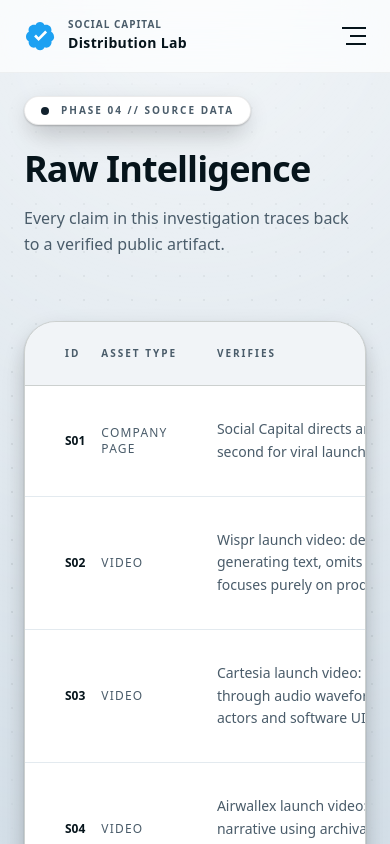
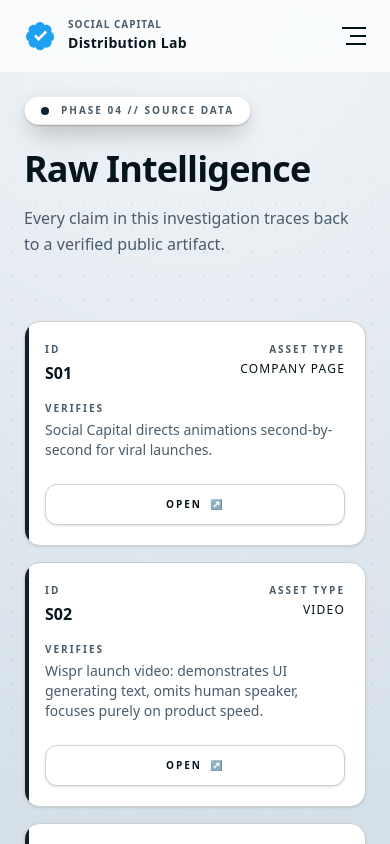
Before and after one commit to DeviPadmavathi-LE/social-capital-launch-video-research, a Next.js app: page /sources in a window 390 px wide. Shown: the top 844 px of the page. Built offline with nearby package versions, Linux system fonts and the light colour scheme.

Commit message:
Update sources page

```diff
--- a/app/sources/page.tsx
+++ b/app/sources/page.tsx
@@ -22,8 +22,45 @@
         </p>
       </div>
 
-      <div className="bg-white rounded-[2rem] overflow-hidden relative z-10 border border-[#CCD0CF] premium-shadow">
-        <div className="overflow-x-auto">
+      <div className="relative z-10">
+        {/* Mobile View: Stacked Cards */}
+        <div className="md:hidden space-y-4">
+          {sources.map((src) => (
+            <div key={src.id} className="bg-white border border-[#CCD0CF] rounded-2xl p-5 shadow-sm space-y-4 relative overflow-hidden group hover:bg-[#11212D] transition-colors duration-500">
+              <div className="absolute top-0 left-0 w-1 h-full bg-[#11212D] group-hover:bg-white transition-colors duration-500"></div>
+
+              <div className="flex justify-between items-start">
+                <div>
+                  <p className="text-[10px] font-mono font-bold tracking-[0.2em] text-[#4A5C6A] uppercase mb-1 group-hover:text-[#9BA8AB] transition-colors duration-300">ID</p>
+                  <p className="font-mono font-bold text-[#06141B] group-hover:text-white transition-colors duration-300">{src.id}</p>
+                </div>
+                <div className="text-right">
+                  <p className="text-[10px] font-mono font-bold tracking-[0.2em] text-[#4A5C6A] uppercase mb-1 group-hover:text-[#9BA8AB] transition-colors duration-300">Asset Type</p>
+                  <p className="text-xs font-mono uppercase tracking-widest text-[#06141B] group-hover:text-white transition-colors duration-300">{src.type}</p>
+                </div>
+              </div>
+
+              <div>
+                <p className="text-[10px] font-mono font-bold tracking-[0.2em] text-[#4A5C6A] uppercase mb-1 group-hover:text-[#9BA8AB] transition-colors duration-300">Verifies</p>
+                <p className="text-sm font-medium text-[#4A5C6A] group-hover:text-[#CCD0CF] transition-colors duration-300">{src.verifies}</p>
+              </div>
+
+              <div className="pt-2">
+                <a
+                  href={src.url}
+                  target="_blank"
+                  rel="noopener noreferrer"
+                  className="w-full justify-center inline-flex items-center gap-2 px-5 py-3 bg-white border border-[#CCD0CF] text-[#06141B] rounded-xl text-[10px] font-mono font-bold uppercase tracking-[0.2em] transition-all shadow-sm group-hover:bg-[#253745] group-hover:border-[#253745] group-hover:text-white group-hover:shadow-lg"
+                >
+                  Open <span className="transition-transform group-hover:translate-x-0.5 group-hover:-translate-y-0.5">↗</span>
+                </a>
+              </div>
+            </div>
+          ))}
+        </div>
+
+        {/* Desktop View: Table */}
+        <div className="hidden md:block bg-white rounded-[2rem] overflow-hidden border border-[#CCD0CF] premium-shadow">
           <table className="w-full text-left border-collapse min-w-[640px]">
             <thead>
               <tr className="bg-[#E3EAEF]/50 border-b border-[#CCD0CF]">
```
